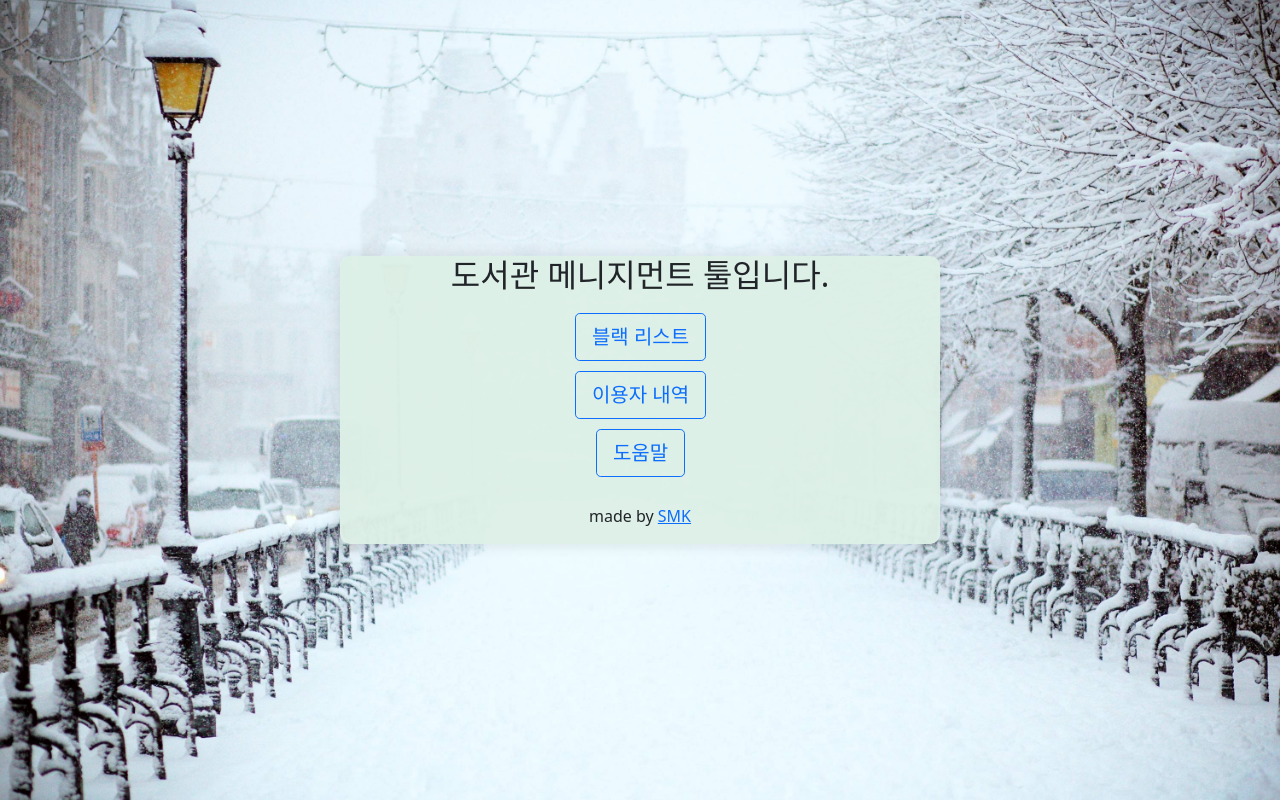
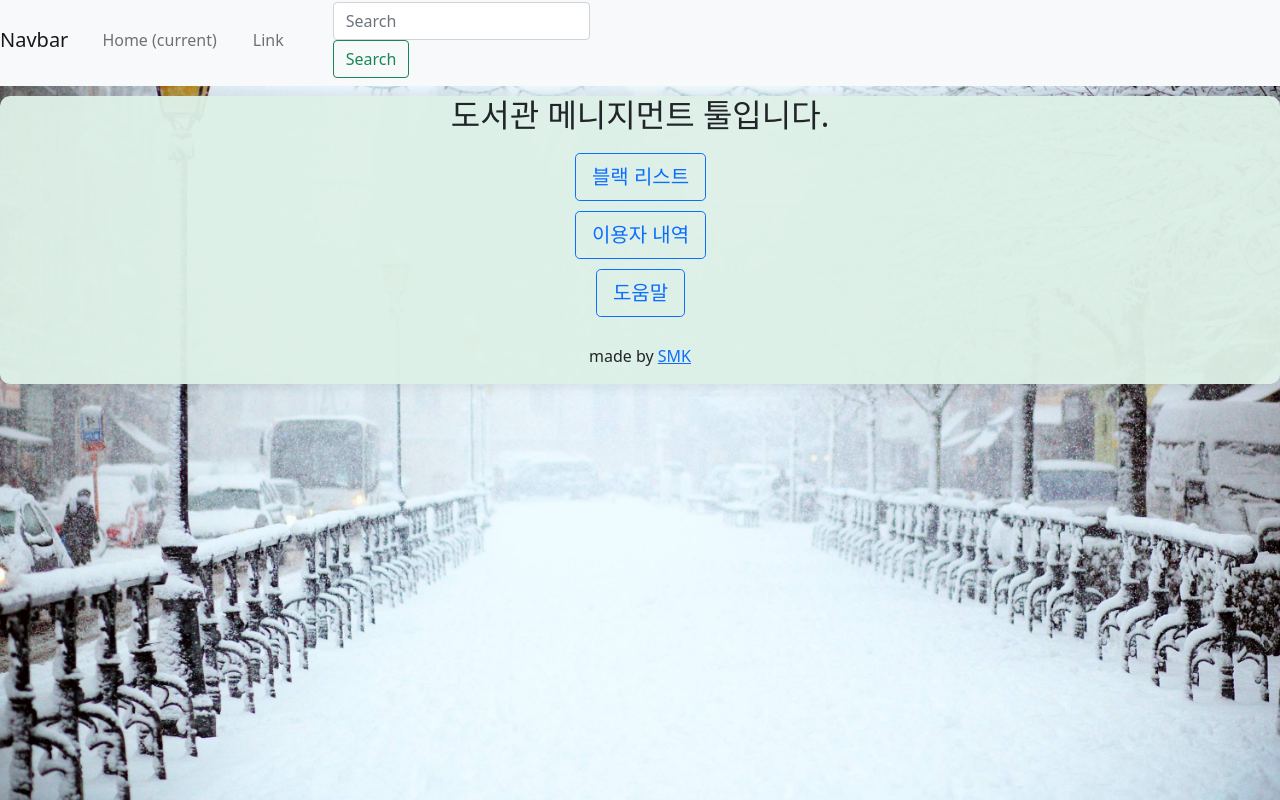
Before and after one commit to KeTroN17032098/django-html, a Django app: page / in a window 1280 px wide. Run offline with Django 3.2, Linux system fonts and the light colour scheme; some libraries are stand-ins or nearby versions.

Commit message:
dsafads
todo: remake html files for applying navbar

```diff
--- a/st_root/css/base.css
+++ b/st_root/css/base.css
@@ -13,8 +13,7 @@ body {
     margin: 0;
     min-height: 100vh;
     display: flex;
-    align-items: center;
-    justify-content: center;
+
 }
 
 .index-container {
--- a/statics/css/base.css
+++ b/statics/css/base.css
@@ -12,18 +12,25 @@ body {
     font-family: 'Poppins', sans-serif;
     margin: 0;
     min-height: 100vh;
-    display: flex;
+    display: grid;
+    grid-template-columns: 100vw;
+    grid-template-rows: 10vh 40vh;
+    justify-content: center;
     align-items: center;
-    justify-content: center;
 }
 
+nav{
+    justify-content: center;
+    align-items: center;
+    min-width: 100%;
+}
 .index-container {
     background-color: rgba(221, 240, 231, 0.959);
     border-radius: 10px;
     box-shadow: 0 0 10px 5px rgba(100, 100, 100, 0.1);
     overflow: hidden;
     width: 600px;
-    max-width: 100%;
+    min-width: 100%;
     align-items: center;
     text-align: center;
 }
@@ -64,6 +71,10 @@ td {
     text-align: center center;
 }
 
-img{
-    height: 20vh;
+.img-container{
+    align-items:right right;
+    text-align: right!important;
+    max-height: 50%;
+    max-width: 40vw;
+    flex: none;
 }
--- a/templates/base.html
+++ b/templates/base.html
@@ -7,6 +7,27 @@
     <script type="text/javascript" src="https://cdn.datatables.net/1.11.1/js/jquery.dataTables.min.js"></script>
     <link rel="stylesheet"href="https://cdn.datatables.net/1.11.1/css/jquery.dataTables.min.css">
     <script type="text/javascript" src={% static 'js/bootstrap.js' %}></script>
+    <nav class="navbar navbar-expand-lg navbar-light bg-light">
+        <a class="navbar-brand" href="#">Navbar</a>
+        <button class="navbar-toggler" type="button" data-toggle="collapse" data-target="#navbarSupportedContent" aria-controls="navbarSupportedContent" aria-expanded="false" aria-label="Toggle navigation">
+            <span class="navbar-toggler-icon"></span>
+        </button>
+
+        <div class="collapse navbar-collapse" id="navbarSupportedContent">
+            <ul class="navbar-nav mr-auto">
+                <li class="nav-item active">
+                    <a class="nav-link" href="#">Home <span class="sr-only">(current)</span></a>
+                </li>
+                <li class="nav-item">
+                    <a class="nav-link" href="#">Link</a>
+                </li>
+            </ul>
+            <form class="form-inline my-2 my-lg-0">
+                <input class="form-control mr-sm-2" type="search" placeholder="Search" aria-label="Search">
+                <button class="btn btn-outline-success my-2 my-sm-0" type="submit">Search</button>
+            </form>
+        </div>
+    </nav>
     {%block content %}
 
     {% endblock %}
```
Also changed, not shown: db.sqlite3.
